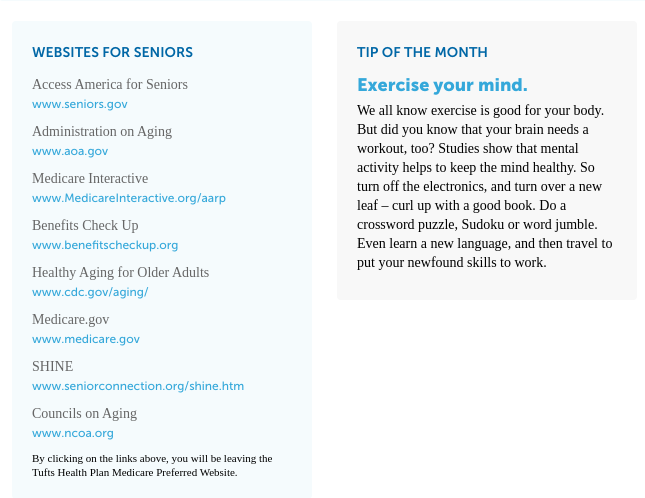
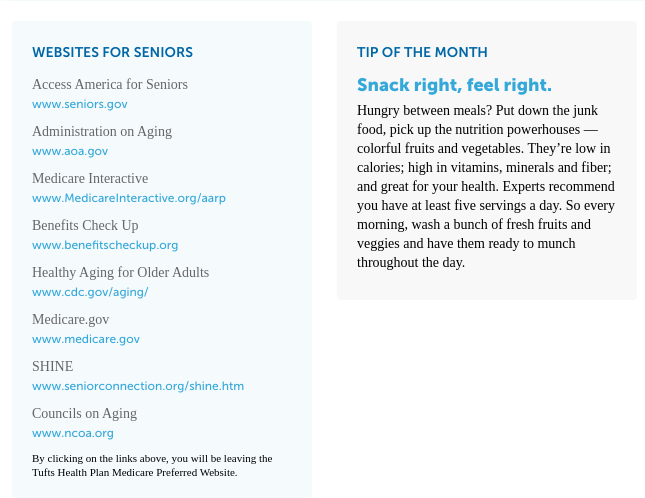
Before and after one commit to dmwdirect/tuftsmedsupp, a PHP site: page /wellness.php in a window 1280 px wide. Shown: the part 1537-2035 px from the top of the page, without its empty margins (161-806 px from the left). Run offline with PHP 8.4, Linux system fonts and the light colour scheme; some libraries are stand-ins or nearby versions; some web fonts are replaced.

Commit message:
Update wellness.php

```diff
--- a/wellness.php
+++ b/wellness.php
@@ -140,8 +140,8 @@ Osteoporosis is a disease that weakens bones so they break more easily, most oft
 </div>
 <div class="component litegreybox rounded tips">
 <h3>TIP OF THE MONTh</h3>
-<h4><!-- InstanceBeginEditable name="Tip Headline" -->Exercise your mind.<!-- InstanceEndEditable --></h4>
-<p><!-- InstanceBeginEditable name="Tip Content" -->We all know exercise is good for your body. But did you know that your brain needs a workout, too? Studies show that mental activity helps to keep the mind healthy. So turn off the electronics, and turn over a new leaf &ndash; curl up with a good book. Do a crossword puzzle, Sudoku or word jumble. Even learn a new language, and then travel to put your newfound skills to work.
+<h4><!-- InstanceBeginEditable name="Tip Headline" -->Snack right, feel right.<!-- InstanceEndEditable --></h4>
+<p><!-- InstanceBeginEditable name="Tip Content" -->Hungry between meals? Put down the junk food, pick up the nutrition powerhouses — colorful fruits and vegetables. They’re low in calories; high in vitamins, minerals and fiber; and great for your health. Experts recommend you have at least five servings a day. So every morning, wash a bunch of fresh fruits and veggies and have them ready to munch throughout the day.
 <!-- InstanceEndEditable --></p></div></div>
 </div>
 
```
